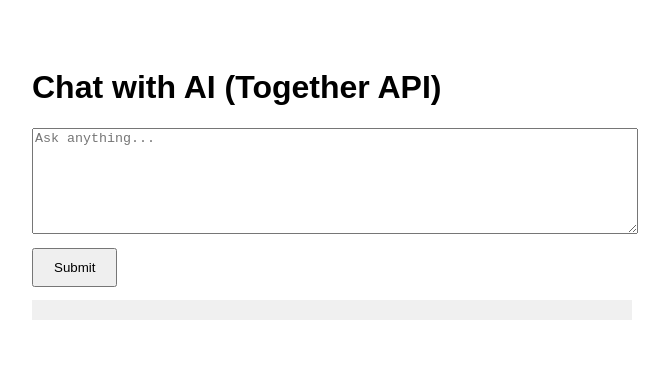
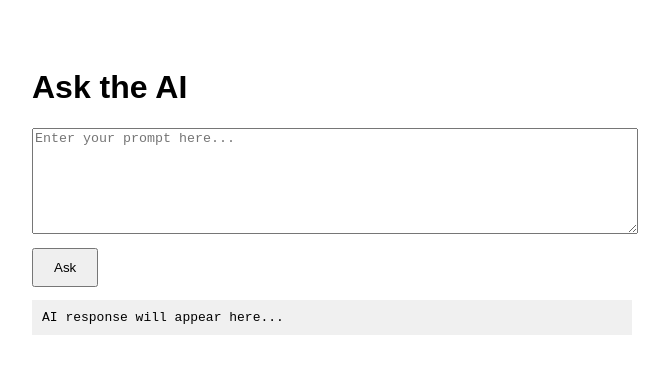
Before and after one commit to Jeetski2980/PC-builder, a plain HTML site: page index.html in a window 1280 px wide. Shown: the whole page, without its empty margins (308-977 px from the left). Drawn offline with Linux system fonts and the light colour scheme.

Commit message:
Update index.html

```diff
--- a/index.html
+++ b/index.html
@@ -1,17 +1,15 @@
 <!DOCTYPE html>
 <html lang="en">
 <head>
-  <meta charset="UTF-8" />
-  <meta name="viewport" content="width=device-width, initial-scale=1.0"/>
-  <title>Together.ai Chat</title>
+  <meta charset="UTF-8">
+  <title>Ask AI</title>
   <link rel="stylesheet" href="style.css">
 </head>
 <body>
-  <h1>Chat with AI (Together API)</h1>
-  <textarea id="prompt" placeholder="Ask anything..."></textarea>
-  <button onclick="askAI()">Submit</button>
-  <pre id="output"></pre>
-
+  <h1>Ask the AI</h1>
+  <textarea id="prompt" placeholder="Enter your prompt here..."></textarea>
+  <button onclick="askAI()">Ask</button>
+  <pre id="output">AI response will appear here...</pre>
   <script src="script.js"></script>
 </body>
 </html>
```
